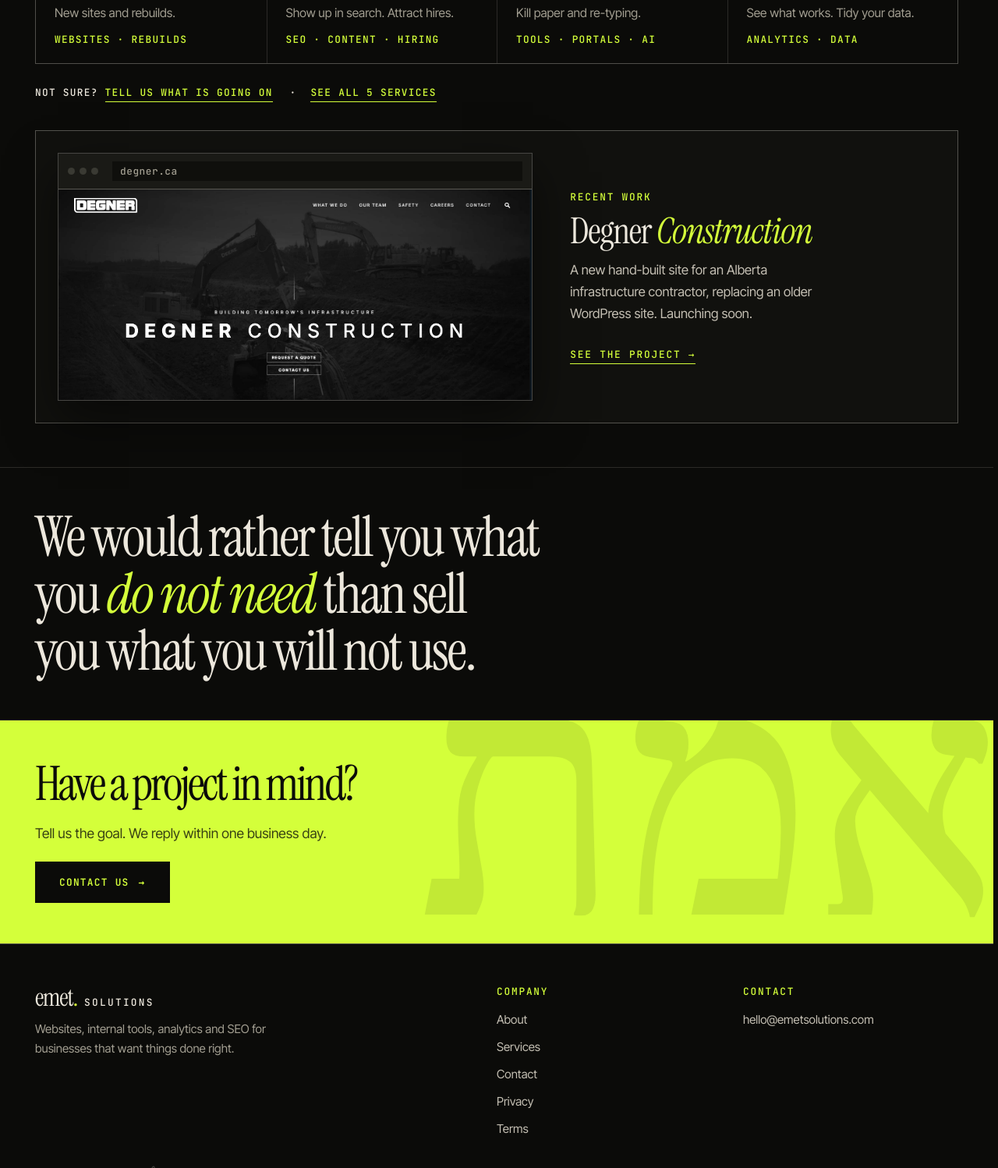
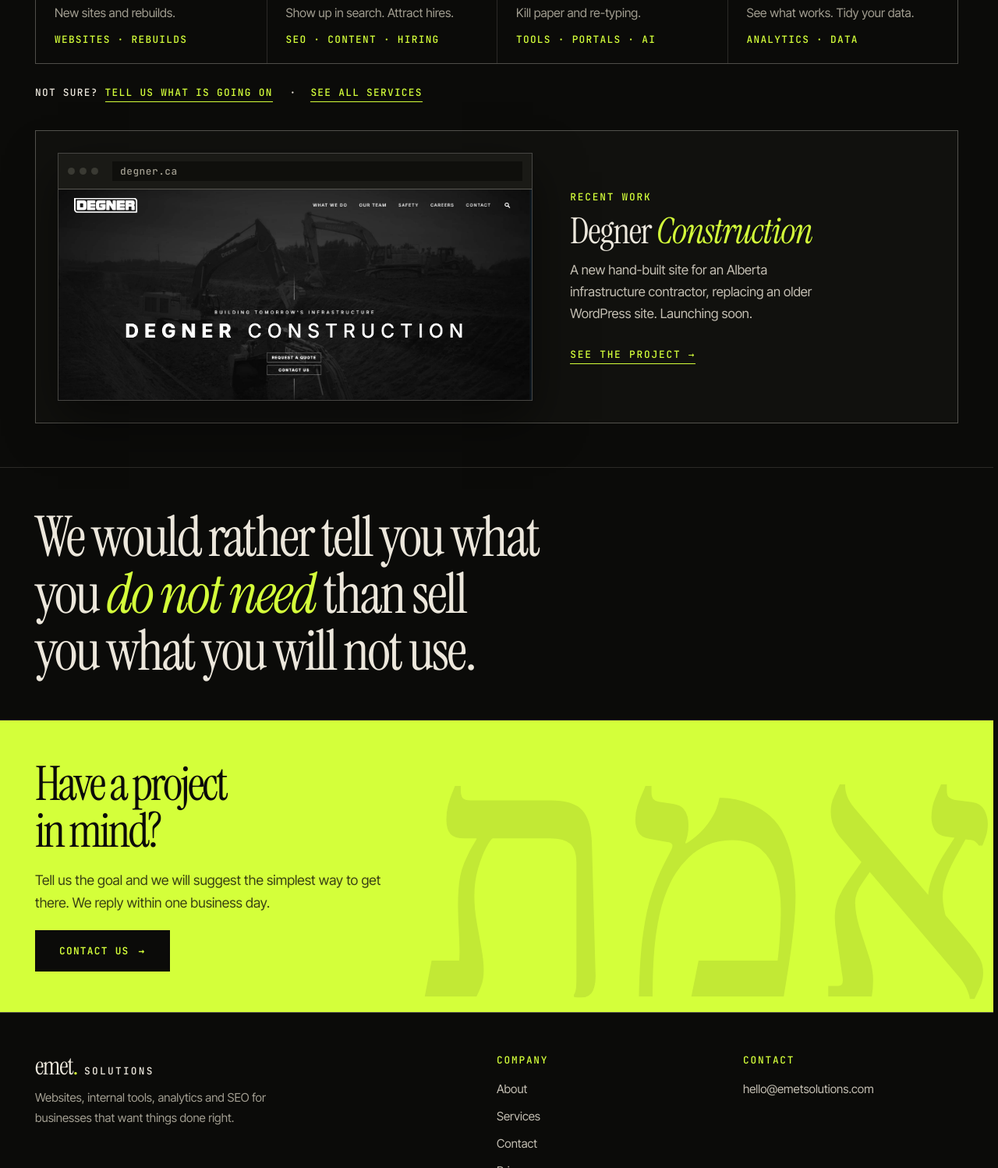
Before and after one commit to jesuyanm/EmetSolutions, a plain HTML site: page index.html in a window 1280 px wide. Shown: the part 1091-2589 px from the top of the page at 78% size. Drawn offline with Linux system fonts and the light colour scheme.

Commit message:
Match every lime band to the Services one; See all services wording
Co-Authored-By: Claude Opus 5.5 <noreply@anthropic.com>

```diff
--- a/assets/styles.css
+++ b/assets/styles.css
@@ -864,3 +864,6 @@ footer.site{padding-block:52px 22px}
 
 /* ---- v52: no section sign on labels ---- */
 .eyebrow::before{content:none}
+
+/* ---- v53: every lime band matches the Services one (two-line headline) ---- */
+.band h2{max-width:13ch}
--- a/index.html
+++ b/index.html
@@ -123,7 +123,7 @@
     <a class="pick" href="services.html#tools"><span class="pick-n">03</span><svg viewBox="0 0 64 64" aria-hidden="true"><circle pathLength="1" cx="32" cy="32" r="22"/><path class="hand" pathLength="1" d="M32 18v14l10 6"/><path pathLength="1" d="M6 14l4 6 6-3"/></svg><h3>I want to save time</h3><p>Kill paper and re-typing.</p><small>Tools · Portals · AI</small></a>
     <a class="pick" href="services.html#data"><span class="pick-n">04</span><svg viewBox="0 0 64 64" aria-hidden="true"><path pathLength="1" d="M8 56h48"/><rect class="bar b1" pathLength="1" x="12" y="38" width="9" height="18"/><rect class="bar b2" pathLength="1" x="27" y="28" width="9" height="28"/><rect class="bar b3" pathLength="1" x="42" y="16" width="9" height="40"/><path class="trend" pathLength="1" d="M12 30l15-9 15-11"/></svg><h3>I want clear numbers</h3><p>See what works. Tidy your data.</p><small>Analytics · Data</small></a>
   </div>
-  <p class="more-link">Not sure? <a href="contact.html">Tell us what is going on</a> &nbsp;·&nbsp; <a href="services.html">See all 5 services</a></p>
+  <p class="more-link">Not sure? <a href="contact.html">Tell us what is going on</a> &nbsp;·&nbsp; <a href="services.html">See all services</a></p>
 </div></section>
 
 <section class="teaser-sec"><div class="wrap">
@@ -139,7 +139,7 @@
 
 <section class="band tight"><div class="wrap">
   <h2>Have a project in mind?</h2>
-  <p>Tell us the goal. We reply within one business day.</p>
+  <p>Tell us the goal and we will suggest the simplest way to get there. We reply within one business day.</p>
   <a class="btn" href="contact.html">Contact us <span aria-hidden="true">→</span></a>
 </div></section>
 </main>
```
